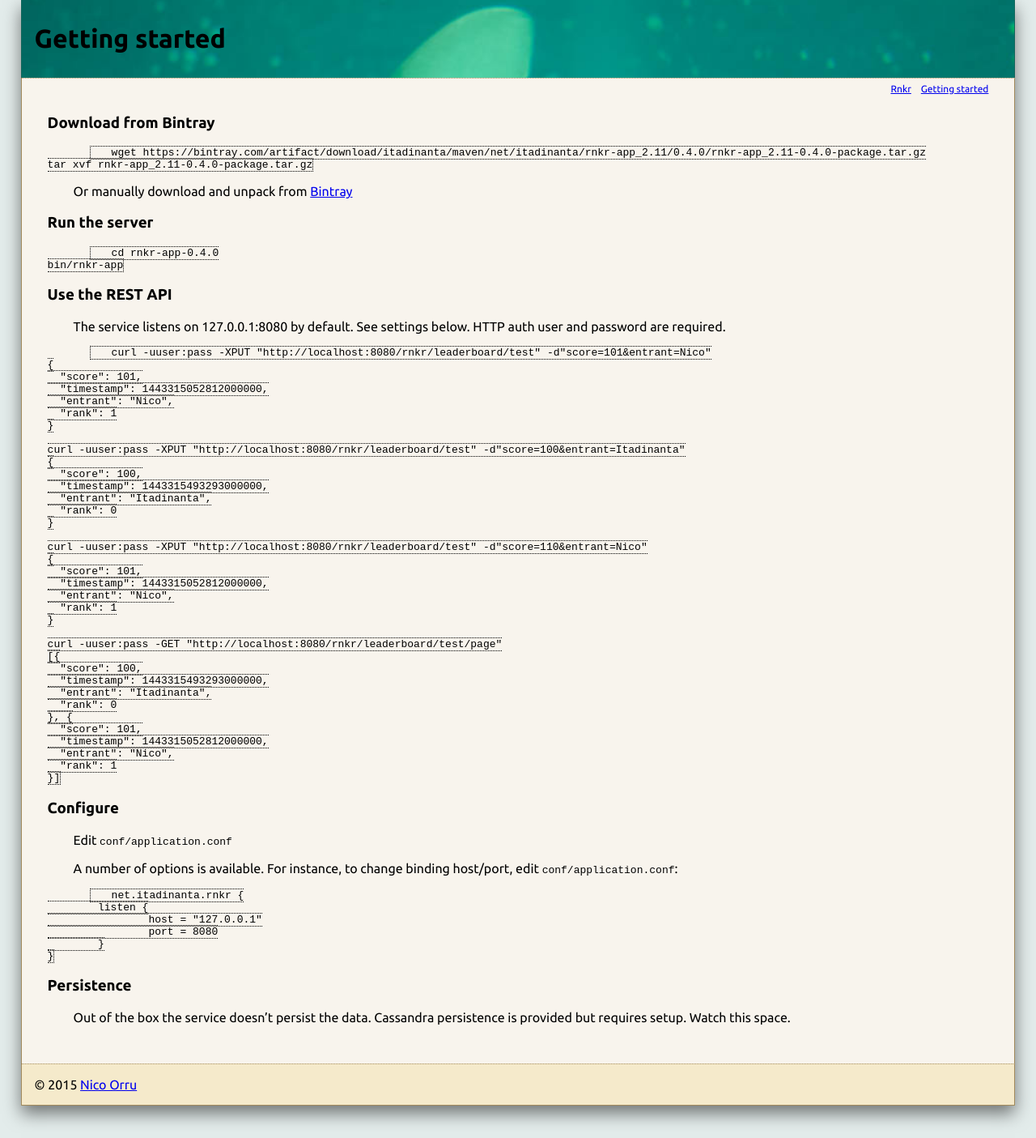
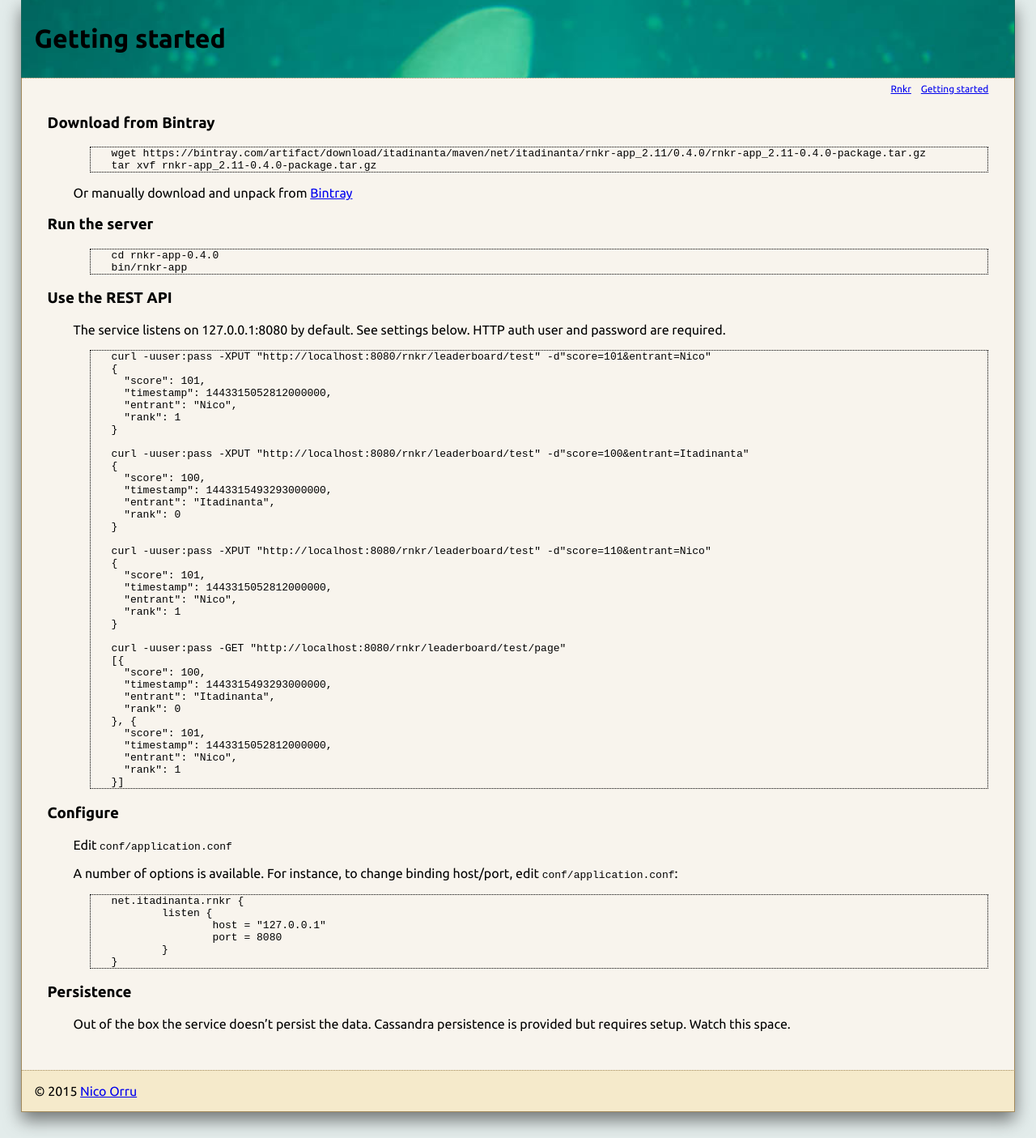
Before and after one commit to itadinanta/rnkr, a Jekyll site: the page built from quickstart.md, in a window 1280 px wide. Shown: the whole page at 81% size. Built offline with Jekyll 4.4.1, drawn with Linux system fonts in a browser that asks for light colours.

Commit message:
Style for code blocks doesn't work

```diff
--- a/css/default.css
+++ b/css/default.css
@@ -76,7 +76,7 @@
 	border-width: 1px 1px 1px 1px;
 }
 
-pre code {
+pre {
 	margin-left: 4em;
 	padding-left: 2em;
 	border-style: dotted;
```
